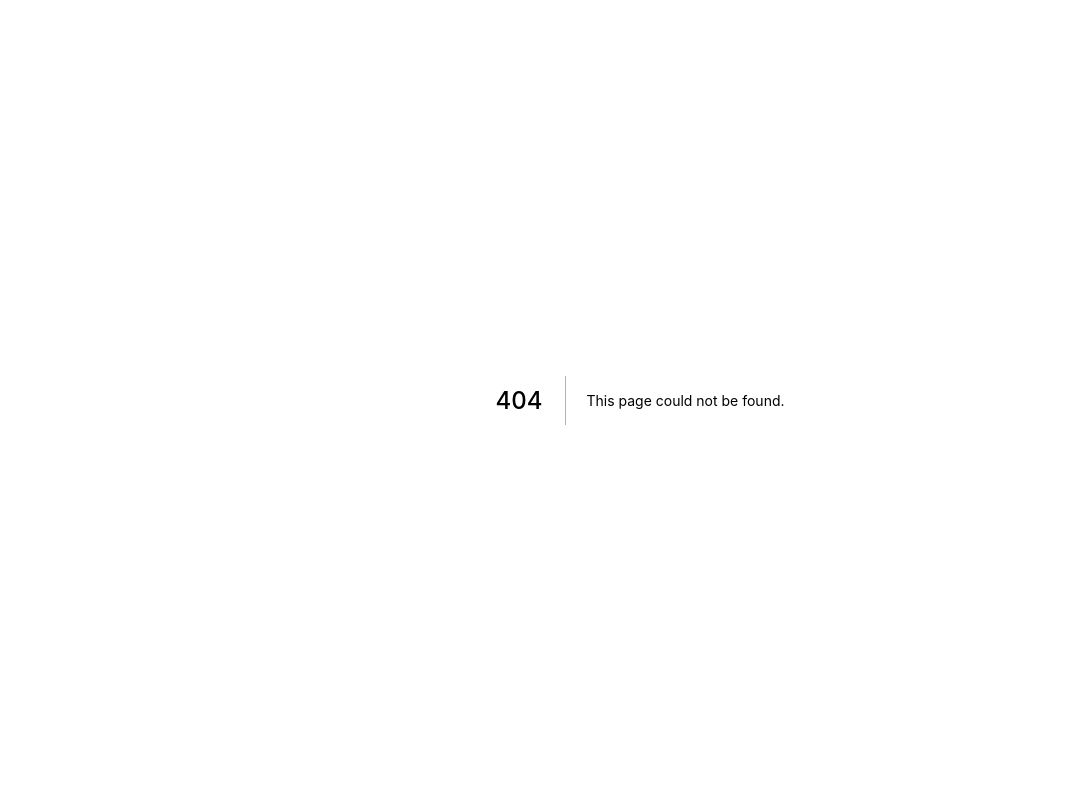
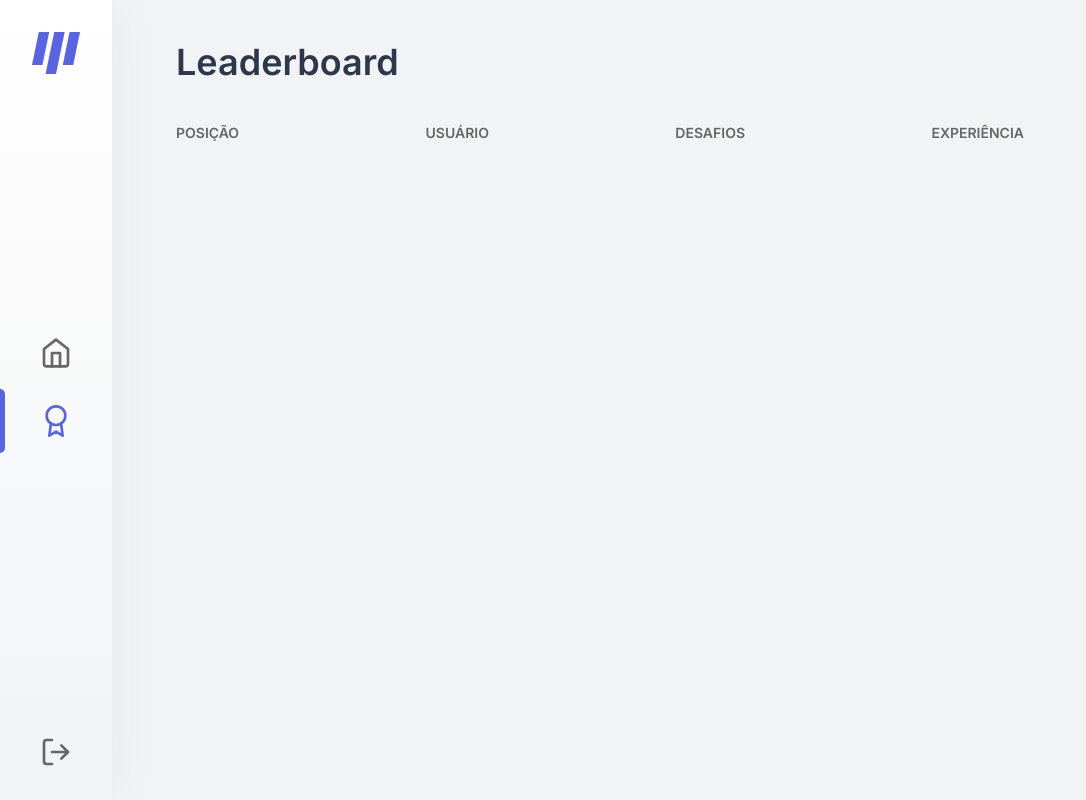
Before and after one commit to bordmelo/move-it, a Next.js app: page /leaderboard in a window 1280 px wide. Before the commit this address had no page. Shown: the whole page, without its empty margins (0-1086 px from the left). Built offline with nearby package versions, Linux system fonts and the light colour scheme.

Commit message:
add leaderboard page

```diff
--- a/src/components/SideBar.tsx
+++ b/src/components/SideBar.tsx
@@ -4,7 +4,11 @@ import { FiHome, FiLogOut, FiAward } from "react-icons/fi";
 
 import styles from '../styles/components/SideBar.module.css';
 
-export function SideBar() {
+interface SideBarProps {
+  active: string;
+}
+
+export function SideBar(props: SideBarProps) {
   function handleLogout() {
     Router.push('/login');
   }
@@ -16,10 +20,10 @@ export function SideBar() {
       </div>
       <div className={styles.menuItems}>
         <ul>
-          <li className={styles.activeMenu}>
+          <li className={ props.active === 'home' ? `${styles.activeMenu}` : ''} onClick={() => Router.push('/')} >
             <FiHome />
           </li>
-          <li>
+          <li className={ props.active === 'leaderboard' ? `${styles.activeMenu}` : ''} onClick={() => Router.push('/leaderboard')} >
             <FiAward />
           </li>
         </ul>
--- a/src/pages/index.tsx
+++ b/src/pages/index.tsx
@@ -25,7 +25,7 @@ export default function Home(props: HomeProps) {
       currentExperience={props.currentExperience}
       challengesCompleted={props.challengesCompleted}
     >
-      <SideBar />
+      <SideBar active="home" />
       <div className={styles.container}>
         <Head>
           <title>Início | Move.it</title>
--- /dev/null
+++ b/src/pages/leaderboard.tsx
@@ -0,0 +1,32 @@
+import { SideBar } from '../components/SideBar';
+
+import Head from 'next/head';
+
+import styles from '../styles/pages/Leaderboard.module.css';
+
+export default function Leaderboard() {
+  return (
+    <>
+      <Head>
+        <title>Leaderboard | Move.it</title>
+      </Head>
+      <SideBar active="leaderboard" />
+      <div className={styles.leaderboardContainer}>
+        <strong>Leaderboard</strong>
+
+        <div className={styles.userList}>
+          <header>
+            <span>POSIÇÃO</span>
+            <span>USUÁRIO</span>
+            <span>DESAFIOS</span>
+            <span>EXPERIÊNCIA</span>
+          </header>
+
+          <main>
+
+          </main>
+        </div>
+      </div>
+    </>
+  );
+}
--- /dev/null
+++ b/src/styles/pages/Leaderboard.module.css
@@ -0,0 +1,33 @@
+.leaderboardContainer {
+  height: 100vh;
+  max-width: 992px;
+  margin: 0 auto;
+  padding: 2.5rem 2rem;
+  display: flex;
+  flex-direction: column;
+}
+
+.leaderboardContainer strong {
+  font-size: 2.25rem;
+  color: var(--title)
+}
+
+.leaderboardContainer .userList {
+  margin-top: 2.5rem;
+  width: 100%;
+}
+
+.leaderboardContainer .userList header {
+  display: flex;
+  justify-content: space-between;
+}
+
+.leaderboardContainer .userList header span {
+  color: var(--text);
+  font-weight: 700;
+  font-size: 0.875rem;
+}
+
+.leaderboardContainer .userList header span:last-child {
+  margin-right: 5rem;
+}
```
